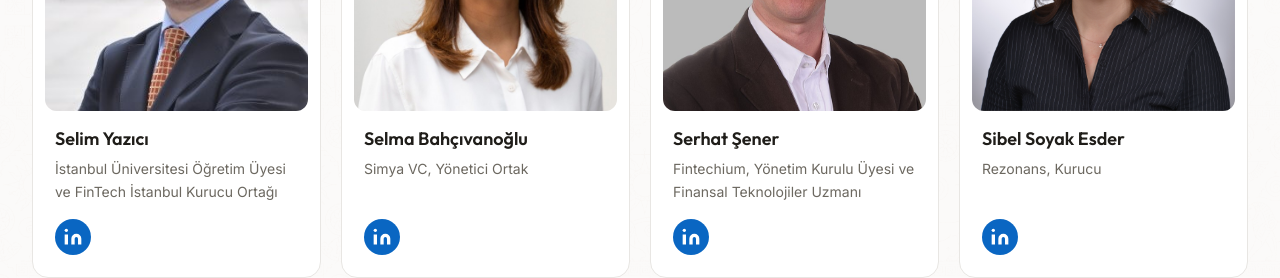
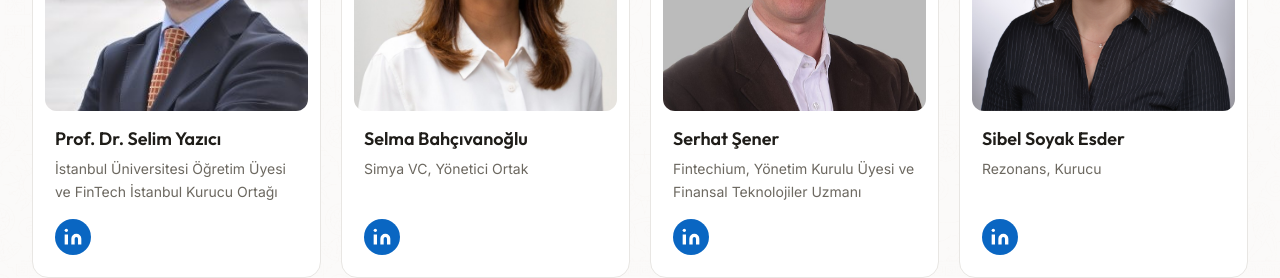
Before and after one commit to AlperBuber/arslantepespark, a React (Vite) app: page /mentors in a window 1280 px wide. Shown: the part 3460-3738 px from the top of the page. Built offline with nearby package versions, Linux system fonts and the light colour scheme; no server answers.

Commit message:
mentor title update

```diff
--- a/src/pages/MentorsPage.tsx
+++ b/src/pages/MentorsPage.tsx
@@ -191,7 +191,7 @@ const mentors: Mentor[] = [
     photo: selimAgca,
   },
   {
-    name: "Selim Yazıcı",
+    name: "Prof. Dr. Selim Yazıcı",
     role: "İstanbul Üniversitesi Öğretim Üyesi ve FinTech İstanbul Kurucu Ortağı",
     linkedin: "https://www.linkedin.com/in/selimyazici/",
     photo: selimYazici,
```
